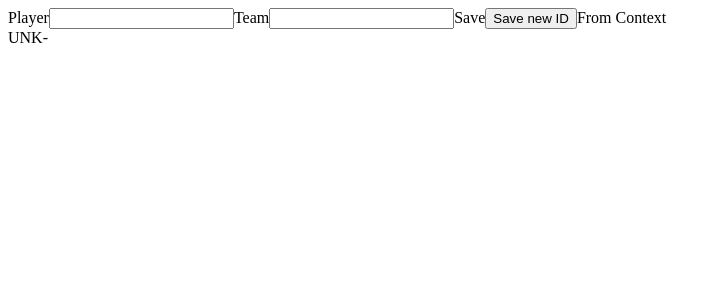
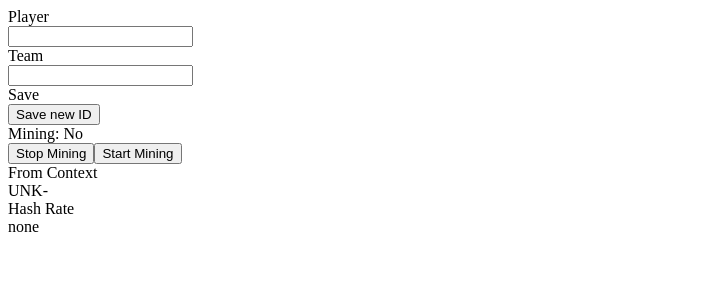
Before and after one commit to whiterook6/shawarmahash, a Preact app in the folder webui/: page / in a window 1280 px wide. Shown: the top 300 px of the page, without its empty margins (0-721 px from the left). Built offline with nearby package versions, Linux system fonts and the light colour scheme.

Commit message:
moving mining into context, kinda, and can now click a button to mine a block.

```diff
--- a/webui/src/Api.ts
+++ b/webui/src/Api.ts
@@ -8,6 +8,15 @@ export const getBlocks = async (): Promise<Block[]> => {
   }
   return response.json();
 };
+
+export const getTarget = async (): Promise<string> => {
+  const response = await fetch("/api/mining/target");
+  const body = await response.text();
+  if (!response.ok) {
+    throw new Error(body);
+  }
+  return body;
+}
 
 export const getTeams = async () => {
   const response = await fetch("/api/teams");
--- a/webui/src/Game.ts
+++ b/webui/src/Game.ts
@@ -72,6 +72,7 @@ export class Game {
         console.log(JSON.stringify(foundBlock));
         submitBlock(foundBlock);
         this.mine(foundBlock.hashCode);
+        break;
     }
   };
 
--- a/webui/src/Worker.ts
+++ b/webui/src/Worker.ts
@@ -7,7 +7,11 @@ onmessage = (message) => {
       const previousHash: string = message.data.previousHash;
       const target: string = message.data.target;
 
-      let nonce = Math.floor(Math.random() * 1000000);
+      const startingNonce = Math.floor(Math.random() * 1000000);
+      let nonce = startingNonce;
+
+      const startingTime = Date.now();
+      let nextHashRateUpdate = startingTime + 1000;
 
       while (true) {
         const nonceString = (nonce++).toString(16);
@@ -23,6 +27,15 @@ onmessage = (message) => {
           });
           return;
         }
+
+        const now = Date.now();
+        if (now > nextHashRateUpdate){
+          nextHashRateUpdate = now + 1000;
+          ctx.postMessage({
+            type: "hash-rate",
+            hashRate: Math.floor(1000 * (nonce - startingNonce) / (now - startingTime))
+          });
+        }
       }
   }
 };
--- a/webui/src/game/App.tsx
+++ b/webui/src/game/App.tsx
@@ -1,11 +1,12 @@
 import {useContext, useState} from "preact/hooks";
+import { getBlocks, getTarget } from "../Api";
 import {GameContext} from "./GameContext";
 
 const nameRegexIncomplete = /^[a-zA-Z0-9]{0,3}$/
 const nameRegex = /^[a-zA-Z0-9]{3}$/
 
 export const App = () => {
-  const {setPlayer, setTeam, player, team} = useContext(GameContext);
+  const {setID, player, team, hashRate, startMining, stopMining, isMining} = useContext(GameContext);
   const [state, setState] = useState<{
     player: string,
     team?: string;
@@ -37,24 +38,51 @@ export const App = () => {
 
   const onSaveID = () => {
     if (nameRegex.test(state.player) && nameRegex.test(state.team)){
-      setTeam(state.team);
-      setPlayer(state.player);
+      setID(state.player, state.team);
+    }
+  }
+
+  const onClickStart = async () => {
+    const [blocks, target] = await Promise.all([
+      getBlocks(),
+      getTarget()
+    ]);
+    console.log(blocks, target);
+
+    if (blocks.length > 0){
+      const top = blocks[blocks.length - 1];
+      startMining(top.hashCode, target);
     }
   }
 
   return (
     <>
       <label>Player</label>
-      <input value={state.player || ""} onInput={onChangePlayer} />
+      <div>
+        <input value={state.player || ""} onInput={onChangePlayer} />
+      </div>
 
       <label>Team</label>
-      <input value={state.team || ""} onInput={onChangeTeam} />
+      <div>
+        <input value={state.team || ""} onInput={onChangeTeam} />
+      </div>
 
       <label>Save</label>
-      <button onClick={onSaveID}>Save new ID</button>
+      <div>
+        <button onClick={onSaveID}>Save new ID</button>
+      </div>
+
+      <label>Mining: {isMining ? "Yes" : "No"}</label>
+      <div>
+        <button onClick={stopMining}>Stop Mining</button>
+        <button onClick={onClickStart}>Start Mining</button>
+      </div>
 
       <label>From Context</label>
       <div>{player}-{team}</div>
+
+      <label>Hash Rate</label>
+      <div>{hashRate || "none"}</div>
     </>
   )
 }
--- a/webui/src/game/Game.tsx
+++ b/webui/src/game/Game.tsx
@@ -15,25 +15,22 @@ interface GameState {
 export class Game extends Component<any, GameState> {
   private miner?: Miner;
 
-  public state: GameState = {
-    hashRate: 0,
-    player: "UNK",
-    previousHash: "0",
-    target: "000000",
-    team: undefined,
-  };
+  constructor(props: any){
+    super(props);
 
-  public setPlayer = (player: string) => {
-    if (this.state.player !== player){
+    this.state = {
+      hashRate: 0,
+      player: "UNK",
+      previousHash: "0",
+      target: "0000000000",
+      team: undefined,
+    };
+  }
+
+  public setID = (player: string, team?: string) => {
+    if (this.state.player !== player || this.state.team !== team){
       this.setState({
-        player
-      });
-    }
-  };
-
-  public setTeam = (team?: string) => {
-    if (this.state.team !== team){
-      this.setState({
+        player,
         team
       });
     }
@@ -53,6 +50,7 @@ export class Game extends Component<any, GameState> {
     if (this.miner){
       this.miner.terminate();
       this.miner = undefined;
+      this.forceUpdate();
     }
   }
 
@@ -60,8 +58,7 @@ export class Game extends Component<any, GameState> {
     return <GameContext.Provider value={{
       ...state,
       isMining: this.miner !== undefined,
-      setPlayer: this.setPlayer,
-      setTeam: this.setTeam,
+      setID: this.setID,
       startMining: this.startMining,
       stopMining: this.stopMining
     }}>{props.children}</GameContext.Provider>
@@ -83,6 +80,7 @@ export class Game extends Component<any, GameState> {
   }
 
   private fromMiner = (event: MessageEvent) => {
+    console.log(event.data);
     switch (event.data.type){
       case "nonce-found":
         const block: Block = {
@@ -96,6 +94,7 @@ export class Game extends Component<any, GameState> {
         block.hashCode = getBlockHash(block);
         this.stopMining();
         submitBlock(block);
+        return;
 
       case "hash-rate":
         const hashRate = event.data.hashRate as number;
--- a/webui/src/game/GameContext.tsx
+++ b/webui/src/game/GameContext.tsx
@@ -8,8 +8,7 @@ export interface IGameContext {
   target: string;
   team?: string;
 
-  setPlayer: (player: string) => void;
-  setTeam: (team?: string) => void;
+  setID: (player: string, team?: string) => void;
   startMining: (previousHash: string, target: string) => void;
   stopMining: () => void;
 }
@@ -21,8 +20,7 @@ export const GameContext = createContext<IGameContext>({
   previousHash: "0",
   target: "00000",
 
-  setPlayer: () => {},
-  setTeam: () => {},
+  setID: () => {},
   startMining: () => {},
   stopMining: () => {},
 });
```
Also changed, not shown: 2 other files (tests, documents, lock files or other folders).
